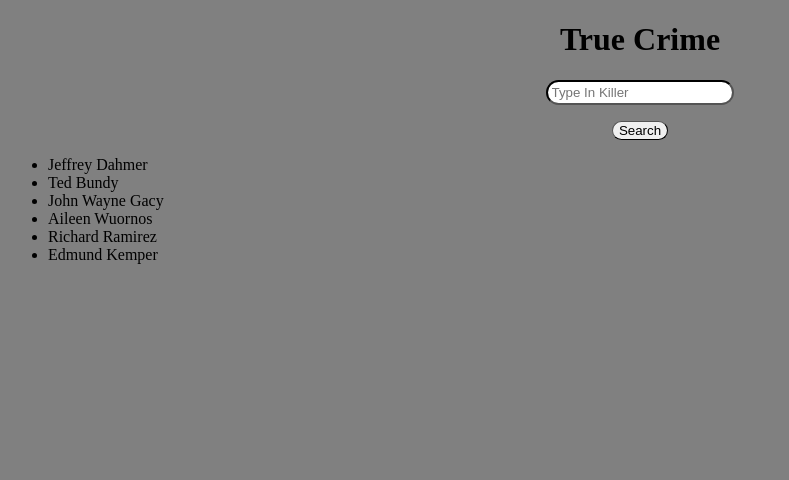
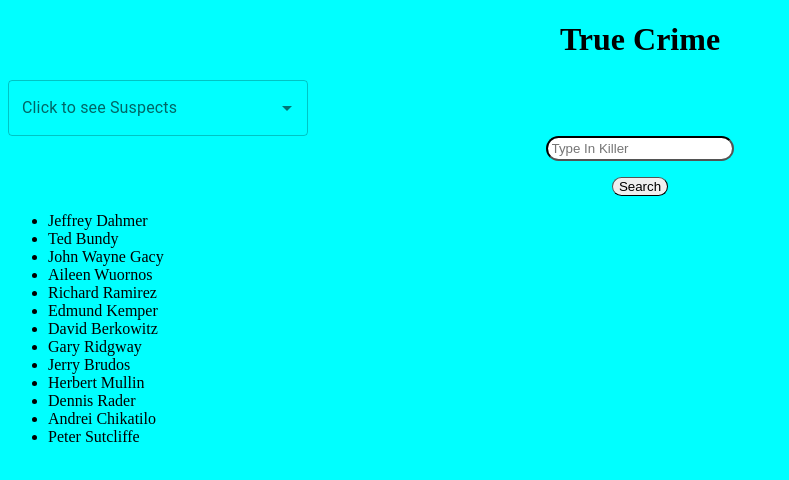
Before and after one commit to joseliner/TrueCrime, a React app in the folder client/: page / in a window 1280 px wide. Shown: the top 480 px of the page, without its empty margins (0-789 px from the left). Built offline with nearby package versions, Linux system fonts and the light colour scheme; data requests are answered from the project's data file.

Commit message:
made autocomplete dropdown

```diff
--- a/client/package.json
+++ b/client/package.json
@@ -52,6 +52,9 @@
     "webpack-dev-server": "^4.6.0"
   },
   "dependencies": {
+    "@emotion/react": "^11.10.5",
+    "@emotion/styled": "^11.10.5",
+    "@mui/material": "^5.11.4",
     "js-cookie": "^3.0.1",
     "react": "^17.0.2",
     "react-dom": "^17.0.2",
--- a/client/src/components/Home.css
+++ b/client/src/components/Home.css
@@ -20,5 +20,5 @@ h1 {
 }
 
 body {
-    background-color: grey;
+    background-color: aqua;
 }
--- a/client/src/components/Home.tsx
+++ b/client/src/components/Home.tsx
@@ -1,13 +1,18 @@
 import React, { useState, useEffect } from 'react'
 import './Home.css'
-
+import TextField from '@mui/material/TextField';
+import Autocomplete from '@mui/material/Autocomplete';
 /* eslint-disable */
 
 
 export const Home: React.FC = () => {
 
+   interface IAutoCompleteList {
+    id: number;
+    label: string;
+   }
 
-//Type definition for suspect
+   //Type definition for suspect
 interface ISuspect {
   id: number;
   name: string;
@@ -26,6 +31,61 @@ interface ISuspect {
     // const [searchInput, storeSearchInput] = useState([])
     const [viewKillers, saveKillers] = useState<ISuspect[]>([])
     const [searchInput, storeSearchInput] = useState("")
+
+    const listOfSuspectsForAutocomplete: Array<IAutoCompleteList> = [
+      {
+        id: 1,
+        label: "Jeffrey Dahmer",
+      },
+      {
+        id: 2,
+        label: "Ted Bundy",
+      },
+      {
+        id: 3,
+        label: "John Wayne Gacy",
+      },
+      {
+        id: 4,
+        label: "Aileen Wuornos",
+      },
+      {
+        id: 5,
+        label: "Richard Ramirez",
+      },
+      {
+        id: 6,
+        label: "Edmund Kemper",
+      },
+      {
+        id: 7,
+        label: "David Berkowitz",
+      },
+      {
+        id: 8,
+        label: "Gary Ridgway",
+      },
+      {
+        id: 9,
+        label: "Jerry Brudos",
+      },
+      {
+        id: 10,
+        label: "Herbert Mullin",
+      },
+      {
+        id: 11,
+        label: "Dennis Rader",
+      },
+      {
+        id: 12,
+        label: "Andrei Chikatilo",
+      },
+      {
+        id: 13,
+        label: "Peter Sutcliffe",
+      }
+    ]
 
     const fetchData = () =>  {
       fetch("http://localhost:3000/suspects")
@@ -49,11 +109,20 @@ const handleSearch = (event) => {
 storeSearchInput(event.target.value)
 }
 
+console.log(listOfSuspectsForAutocomplete, "list");
+
 
   return (
     <div>
        <h1>True Crime</h1>
       <div>
+      <Autocomplete
+  disablePortal
+  id="combo-box-demo"
+  options={listOfSuspectsForAutocomplete}
+  sx={{ width: 300 }}
+  renderInput={(params) => <TextField {...params} label="Click to see Suspects" />}
+/>
       <input className="input" type="text"
         value={searchInput}
         onChange={handleSearch}
@@ -71,6 +140,7 @@ storeSearchInput(event.target.value)
         <li key={suspect.id}>{suspect.name}</li>
      ))}
     </ul>
+
       </div>
   )
 }
--- a/client/src/data/db.json
+++ b/client/src/data/db.json
@@ -71,6 +71,90 @@
             "DateOfIncarceration": "1973",
             "disorders": "antisocial personality disorder, psychological issues",
             "Facts": "Edmund Kemper was an American serial killer and necrophile who killed ten people, including his paternal grandparents and mother,  between 1964 and 1973. He was sentenced to life in prison without the possibility of parole."
+        },
+        {
+            "id": 7,
+            "name": "David Berkowitz",
+            "placeOfCrime": "New York City, NY",
+            "NumberOfCrimes": 6,
+            "NumberOfVictims": 6,
+            "DateOfCrimes": "1976-1977",
+            "JailTime": "365 years",
+            "DateOfIncarceration": "1977",
+            "disorders": "paranoid schizophrenia",
+            "Facts": "David Berkowitz, also known as the Son of Sam, was an American serial killer who killed six people in New York City between 1976 and 1977. He was arrested in 1977 and was sentenced to 365 years in prison."
+        },
+        {
+            "id": 8,
+            "name": "Gary Ridgway",
+            "placeOfCrime": "Seattle, WA",
+            "NumberOfCrimes": 49,
+            "NumberOfVictims": 49,
+            "DateOfCrimes": "1982-1998",
+            "JailTime": "Life without parole",
+            "DateOfIncarceration": "2003",
+            "disorders": "antisocial personality disorder",
+            "Facts": "Gary Ridgway, also known as the Green River Killer, was an American serial killer who murdered at least 49 women in Washington state between 1982 and 1998. He was arrested in 2001 and was sentenced to life in prison without the possibility of parole."
+        },
+        {
+            "id": 9,
+            "name": "Jerry Brudos",
+            "placeOfCrime": "Oregon, USA",
+            "NumberOfCrimes": 4,
+            "NumberOfVictims": 4,
+            "DateOfCrimes": "1968-1969",
+            "JailTime": "Life without parole",
+            "DateOfIncarceration": "1969",
+            "disorders": "antisocial personality disorder, necrophilia",
+            "Facts": "Jerry Brudos was an American serial killer and necrophile who murdered four women in Oregon between 1968 and 1969. He was arrested in 1969 and was sentenced to life in prison without the possibility of parole."
+        },
+        {
+            "id": 10,
+            "name": "Herbert Mullin",
+            "placeOfCrime": "California, USA",
+            "NumberOfCrimes": 13,
+            "NumberOfVictims": 13,
+            "DateOfCrimes": "1972-1973",
+            "JailTime": "Life without parole",
+            "DateOfIncarceration": "1973",
+            "disorders": "schizophrenia",
+            "Facts": "Herbert Mullin was an American serial killer who murdered 13 people in California between 1972 and 1973. He was arrested in 1973 and was sentenced to life in prison without the possibility of parole."
+        },
+        {
+            "id": 11,
+            "name": "Dennis Rader",
+            "placeOfCrime": "Kansas, USA",
+            "NumberOfCrimes": 10,
+            "NumberOfVictims": 10,
+            "DateOfCrimes": "1974-1991",
+            "JailTime": "10 consecutive life sentences",
+            "DateOfIncarceration": "2005",
+            "disorders": "antisocial personality disorder",
+            "Facts": "Dennis Rader, also known as the BTK (Bind, Torture, Kill) Killer, was an American serial killer who murdered 10 people in Kansas between 1974 and 1991. He was arrested in 2005 and was sentenced to 10 consecutive life sentences."
+        },
+        {
+            "id": 12,
+            "name": "Andrei Chikatilo",
+            "placeOfCrime": "Russia",
+            "NumberOfCrimes": 56,
+            "NumberOfVictims": 56,
+            "DateOfCrimes": "1978-1990",
+            "JailTime": "Death",
+            "DateOfIncarceration": "1990",
+            "disorders": "psychopathy, schizophrenia",
+            "Facts": "Andrei Chikatilo was a Soviet serial killer and cannibal who murdered at least 56 people between 1978 and 1990. He was arrested in 1990 and was sentenced to death and executed in 1994."
+        },
+        {
+            "id": 13,
+            "name": "Peter Sutcliffe",
+            "placeOfCrime": "England",
+            "NumberOfCrimes": 13,
+            "NumberOfVictims": 13,
+            "DateOfCrimes": "1975-1980",
+            "JailTime": "20 life sentences",
+            "DateOfIncarceration": "1981",
+            "disorders": "antisocial personality disorder",
+            "Facts": "Peter Sutcliffe, also known as the Yorkshire Ripper, was an English serial killer who murdered 13 women between 1975 and 1980. He was arrested in 1981 and was sentenced to 20 life sentences."
         }
          ]
 }
```
Also changed, not shown: client/src/data/truecrime.json (deleted, +0 -76 lines), 1 other file (tests, documents, lock files or other folders).
